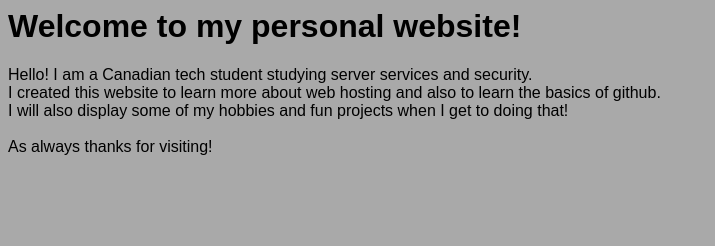
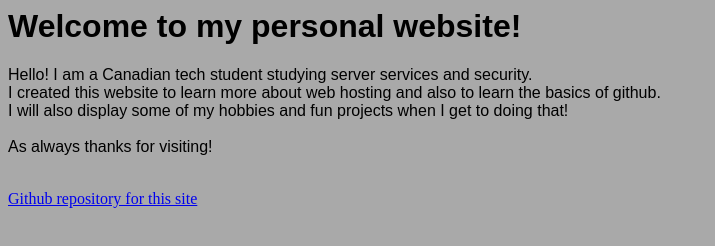
Before and after one commit to bruhcrim/bruhcrim.github.io, a plain HTML site: page index.html in a window 1280 px wide. Shown: the whole page, without its empty margins (0-715 px from the left). Drawn offline with Linux system fonts and the light colour scheme.

Commit message:
Update index.html

```diff
--- a/index.html
+++ b/index.html
@@ -10,7 +10,9 @@
     <p>Hello! I am a Canadian tech student studying server services and security. <br>
       I created this website to learn more about web hosting and also to learn the basics of github. <br>
       I will also display some of my hobbies and fun projects when I get to doing that! <br><br>
-      As always thanks for visiting!
+      As always thanks for visiting!<br><br>
     </p>
+
+    <a href="https://github.com/bruhcrim/bruhcrim.github.io">Github repository for this site</a>
   </body>
 </html>
```
